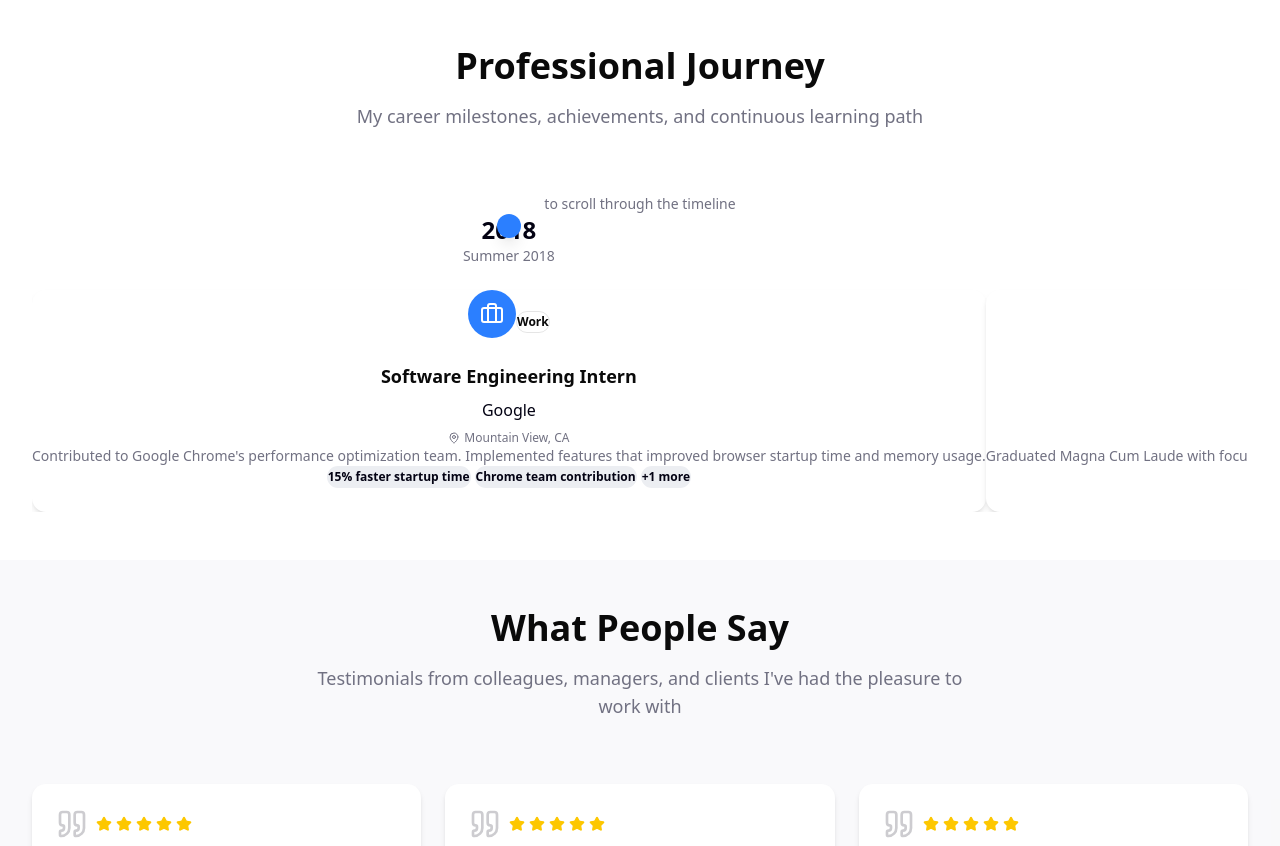
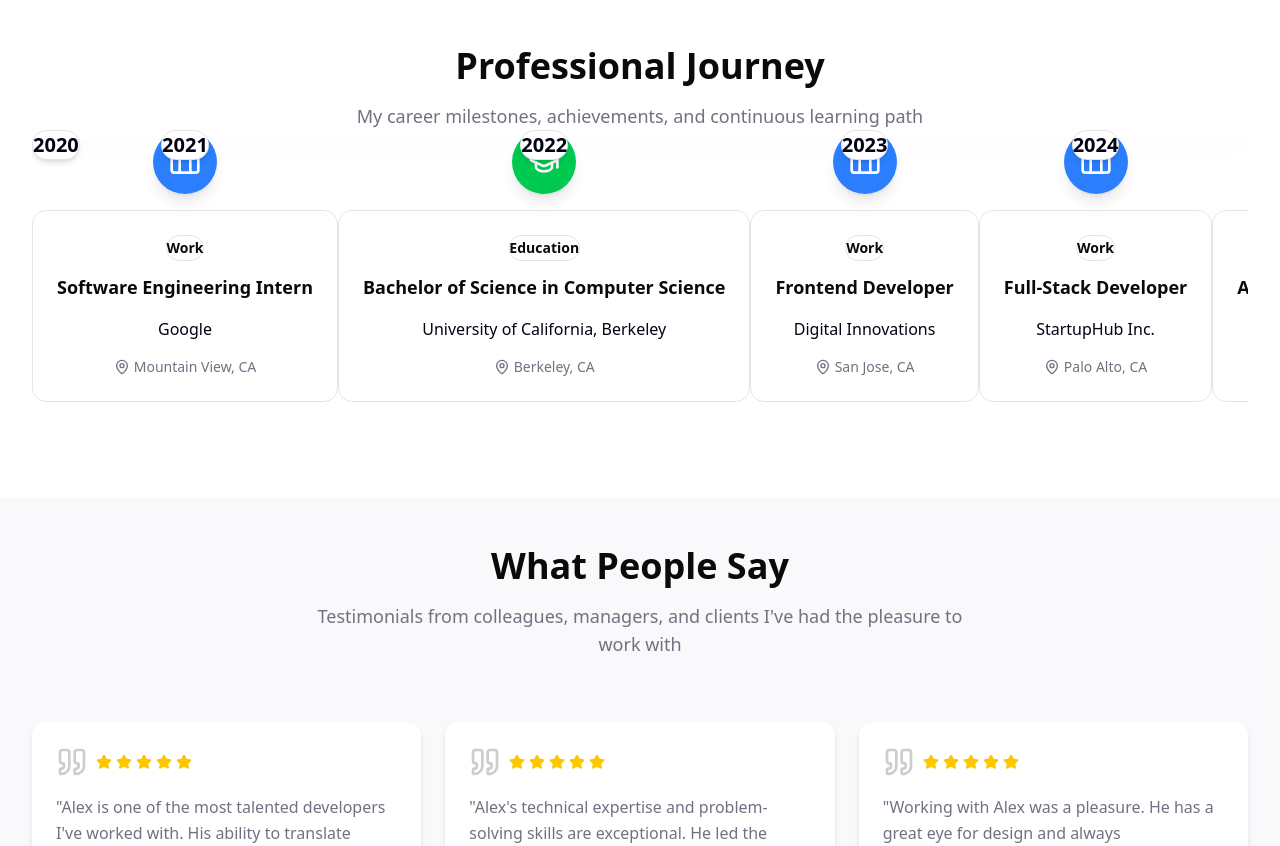
Before and after one commit to ramizik/my-website, a React (Vite) app: page / in a window 1280 px wide. Shown: the part 3520-4366 px from the top of the page. Built offline with nearby package versions, Linux system fonts and the light colour scheme.

Commit message:
Timeline years

```diff
--- a/src/components/TimelineSection.tsx
+++ b/src/components/TimelineSection.tsx
@@ -2,12 +2,14 @@ import React, { useRef, useState, useEffect } from "react";
 import { Card, CardContent } from "./ui/card";
 import { Badge } from "./ui/badge";
 import { Calendar, MapPin, Award, GraduationCap, Briefcase } from "lucide-react";
+import SimpleModal from "./SimpleModal";
 
 export default function TimelineSection() {
   const containerRef = useRef<HTMLDivElement>(null);
   const [isDragging, setIsDragging] = useState(false);
   const [startX, setStartX] = useState(0);
   const [scrollLeft, setScrollLeft] = useState(0);
+  const [selectedEntry, setSelectedEntry] = useState<any>(null);
 
   const timelineItems = [
     {
@@ -116,21 +118,17 @@ export default function TimelineSection() {
     setIsDragging(true);
     setStartX(e.pageX);
     setScrollLeft(containerRef.current.scrollLeft);
-    containerRef.current.style.cursor = 'grabbing';
   };
 
   const handleMouseUp = () => {
     setIsDragging(false);
-    if (containerRef.current) {
-      containerRef.current.style.cursor = 'grab';
-    }
   };
 
   const handleMouseMove = (e: React.MouseEvent) => {
     if (!isDragging || !containerRef.current) return;
     e.preventDefault();
     const x = e.pageX;
-    const walk = (x - startX) * 3; // Increased multiplier for more responsive scrolling
+    const walk = (x - startX) * 1.2; // Reduced sensitivity for smoother control
     containerRef.current.scrollLeft = scrollLeft - walk;
   };
 
@@ -153,19 +151,24 @@ export default function TimelineSection() {
     setIsDragging(false);
   };
 
+  const openModal = (entry: any) => {
+    setSelectedEntry(entry);
+  };
+
+  const closeModal = () => {
+    setSelectedEntry(null);
+  };
+
   useEffect(() => {
     const handleGlobalMouseUp = () => {
       setIsDragging(false);
-      if (containerRef.current) {
-        containerRef.current.style.cursor = 'grab';
-      }
     };
 
     const handleGlobalMouseMove = (e: MouseEvent) => {
       if (!isDragging || !containerRef.current) return;
       e.preventDefault();
       const x = e.pageX;
-      const walk = (x - startX) * 3;
+      const walk = (x - startX) * 1.2;
       containerRef.current.scrollLeft = scrollLeft - walk;
     };
 
@@ -185,7 +188,7 @@ export default function TimelineSection() {
   return (
     <section id="timeline" className="py-12">
       <div className="max-w-7xl mx-auto px-4 sm:px-6 lg:px-8">
-        <div className="text-center mb-16">
+        <div className="text-center mb-8">
           <h2 className="text-3xl md:text-4xl font-bold mb-4">Professional Journey</h2>
           <p className="text-lg text-muted-foreground max-w-2xl mx-auto">
             My career milestones, achievements, and continuous learning path
@@ -193,81 +196,70 @@ export default function TimelineSection() {
         </div>
 
         <div className="relative">
-          {/* Instructions */}
-          <div className="text-center mb-8">
-            <p className="text-sm text-muted-foreground">
-              <span className="hidden md:inline">Click and drag</span>
-              <span className="md:hidden">Swipe</span> to scroll through the timeline
-            </p>
-          </div>
-
           {/* Horizontal Timeline Container */}
           <div
             ref={containerRef}
-            className="overflow-x-auto scrollbar-hide cursor-grab select-none"
-            style={{ cursor: isDragging ? 'grabbing' : 'grab' }}
+            className="overflow-x-auto scrollbar-hide select-none"
             onMouseDown={handleMouseDown}
             onTouchStart={handleTouchStart}
             onTouchMove={handleTouchMove}
             onTouchEnd={handleTouchEnd}
           >
-            <div className="relative flex items-end space-x-12 pb-8 min-w-max px-8">
-              {/* Horizontal timeline line */}
-              <div className="absolute bottom-16 left-8 right-8 h-1 bg-primary/30 rounded-full"></div>
+            <div className="relative flex items-end space-x-[600px] pb-8 min-w-max px-20 pt-32">
+              {/* First year positioned before the first entry */}
+              <div className="absolute left-[40px] top-12 text-center z-30">
+                <div className="bg-background px-5 py-3 rounded-full border shadow-md">
+                  <span className="text-xl font-bold text-primary">2020</span>
+                </div>
+              </div>
+
+              {/* Horizontal timeline line - Much more visible */}
+              <div className="absolute bottom-[2.75rem] left-0 right-0 h-2 bg-gradient-to-r from-blue-500 via-purple-500 to-indigo-500 rounded-full shadow-lg"></div>
+              <div className="absolute bottom-[2.6rem] left-0 right-0 h-4 bg-gradient-to-r from-blue-400/40 via-purple-400/40 to-indigo-400/40 rounded-full blur-sm"></div>
 
               {timelineItems.map((item, index) => (
-                <div key={item.id} className="relative flex flex-col items-center min-w-[320px] max-w-[320px] flex-shrink-0">
-                  {/* Year label above */}
-                  <div className="mb-6 text-center">
-                    <span className="text-2xl font-bold text-primary">{item.year}</span>
-                    <div className="text-sm text-muted-foreground mt-1">{item.period}</div>
+                <div key={item.id} className="relative flex flex-col items-center min-w-[280px] max-w-[280px] flex-shrink-0">
+                  {/* Year positioned in the CENTER of the 600px gap after each entry */}
+                  {index < timelineItems.length - 1 && (
+                    <div className="absolute left-[580px] top-[-200px] text-center z-30">
+                      <div className="bg-background px-5 py-3 rounded-full border shadow-md">
+                        <span className="text-xl font-bold text-primary">{2021 + index}</span>
+                      </div>
+                    </div>
+                  )}
+
+                  {/* Clickable Logo */}
+                  <div
+                    className={`w-16 h-16 rounded-full ${getTypeColor(item.type)} flex items-center justify-center mb-4 cursor-pointer hover:scale-110 hover:animate-pulse transition-all duration-300 shadow-lg hover:shadow-xl group`}
+                    onClick={() => openModal(item)}
+                  >
+                    <item.icon className="h-8 w-8 text-white transition-transform duration-300 group-hover:scale-110" />
                   </div>
 
-                  {/* Timeline card */}
-                  <Card className="w-full border-0 shadow-md hover:shadow-lg transition-all duration-300 hover:-translate-y-2 mb-8">
-                    <CardContent className="p-4">
-                      <div className="text-center mb-3">
-                        <div className={`inline-flex w-12 h-12 rounded-full ${getTypeColor(item.type)} items-center justify-center mb-3`}>
-                          <item.icon className="h-6 w-6 text-white" />
-                        </div>
-                        <Badge variant="outline" className="mb-2">
+                  {/* Compact Timeline card - Clickable */}
+                  <Card
+                    className="w-full border border-border/20 bg-card/95 backdrop-blur-sm shadow-xl hover:shadow-2xl transition-all duration-300 hover:-translate-y-3 mb-12 cursor-pointer"
+                    onClick={() => openModal(item)}
+                  >
+                    <CardContent className="p-6">
+                      <div className="text-center space-y-4">
+                        <Badge variant="outline" className="text-sm mb-3">
                           {getTypeLabel(item.type)}
                         </Badge>
-                      </div>
 
-                      <div className="space-y-2 text-center">
                         <h3 className="font-semibold text-lg leading-tight">{item.title}</h3>
-                        <p className="text-primary font-medium">{item.company}</p>
+                        <p className="text-primary font-medium text-base">{item.company}</p>
 
-                        <div className="flex items-center justify-center text-xs text-muted-foreground">
-                          <MapPin className="mr-1 h-3 w-3" />
+                        <div className="flex items-center justify-center text-sm text-muted-foreground">
+                          <MapPin className="mr-1 h-4 w-4" />
                           {item.location}
-                        </div>
-                      </div>
-
-                      <p className="text-sm text-muted-foreground mt-3 line-clamp-3">
-                        {item.description}
-                      </p>
-
-                      <div className="mt-3">
-                        <div className="flex flex-wrap gap-1 justify-center">
-                          {item.achievements.slice(0, 2).map((achievement, achievementIndex) => (
-                            <Badge key={achievementIndex} variant="secondary" className="text-xs">
-                              {achievement}
-                            </Badge>
-                          ))}
-                          {item.achievements.length > 2 && (
-                            <Badge variant="secondary" className="text-xs">
-                              +{item.achievements.length - 2} more
-                            </Badge>
-                          )}
                         </div>
                       </div>
                     </CardContent>
                   </Card>
 
                   {/* Timeline dot */}
-                  <div className={`w-6 h-6 rounded-full ${getTypeColor(item.type)} border-4 border-background shadow-lg z-10 absolute bottom-[3.75rem]`}></div>
+                  <div className="w-3 h-3 rounded-full bg-black border-2 border-background shadow-lg z-20 absolute bottom-[2.75rem]"></div>
                 </div>
               ))}
             </div>
@@ -292,6 +284,55 @@ export default function TimelineSection() {
           overflow: hidden;
         }
       `}</style>
+
+      {/* Detailed Entry Modal */}
+      <SimpleModal isOpen={!!selectedEntry} onClose={closeModal}>
+        {selectedEntry && (
+          <div className="space-y-6">
+            <div className="flex items-center space-x-4">
+              <div className={`w-16 h-16 rounded-full ${getTypeColor(selectedEntry.type)} flex items-center justify-center`}>
+                <selectedEntry.icon className="h-8 w-8 text-white" />
+              </div>
+              <div>
+                <h3 className="text-2xl font-bold">{selectedEntry.title}</h3>
+                <p className="text-lg text-primary font-medium">{selectedEntry.company}</p>
+                <div className="flex items-center text-sm text-muted-foreground mt-1">
+                  <MapPin className="mr-1 h-4 w-4" />
+                  {selectedEntry.location}
+                </div>
+                <div className="flex items-center text-sm text-muted-foreground mt-1">
+                  <Calendar className="mr-1 h-4 w-4" />
+                  {selectedEntry.period}
+                </div>
+              </div>
+            </div>
+
+            <div>
+              <Badge variant="outline" className="mb-3">
+                {getTypeLabel(selectedEntry.type)}
+              </Badge>
+            </div>
+
+            <div>
+              <h4 className="font-semibold mb-3">Description</h4>
+              <p className="text-muted-foreground leading-relaxed">
+                {selectedEntry.description}
+              </p>
+            </div>
+
+            <div>
+              <h4 className="font-semibold mb-3">Key Achievements</h4>
+              <div className="flex flex-wrap gap-2">
+                {selectedEntry.achievements.map((achievement: string, achievementIndex: number) => (
+                  <Badge key={achievementIndex} variant="secondary" className="text-sm">
+                    {achievement}
+                  </Badge>
+                ))}
+              </div>
+            </div>
+          </div>
+        )}
+      </SimpleModal>
     </section>
   );
 }
```
